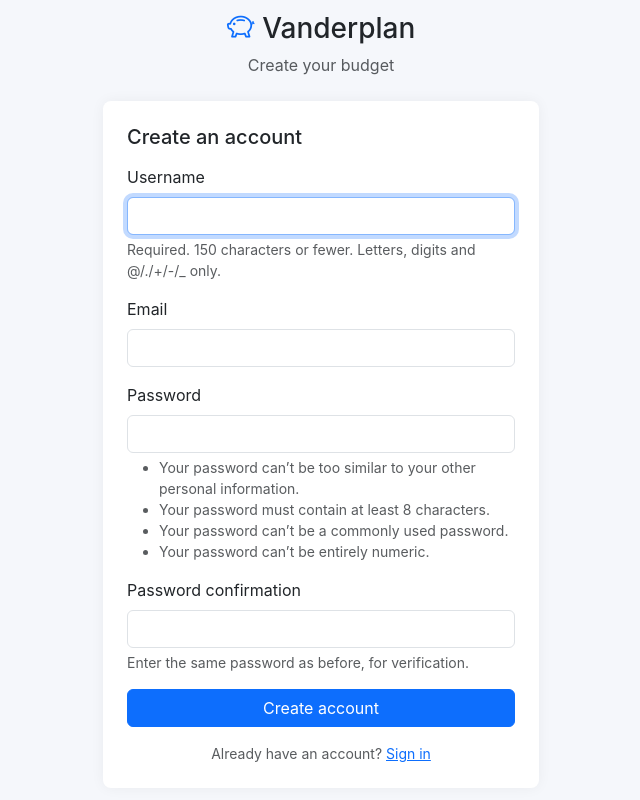
After one commit to danvdvlies/vanderplan, a Django app: page /accounts/register/ in a window 1280 px wide. The commit adds this page. Shown: the whole page, without its empty margins (319-959 px from the left). Run offline with Django 5.2, Linux system fonts and the light colour scheme.

Commit message:
Add self-service registration with starter budget
New users can sign up themselves instead of needing an admin-created account:

- /accounts/register/ form (username + optional email + password)
- On success: creates the user, seeds a starter set of category groups and
  categories so the budget screen is immediately usable, logs them in, and
  redirects to the dashboard
- ALLOW_REGISTRATION setting (env-driven) gates signup for closed/single-user
  deployments; login page shows/hides the "Create an account" link via a
  feature-flag context processor
- Starter-category scaffolding extracted to budget/starter.py and reused by the
  seed_data command

8 new tests (59 total).

Co-Authored-By: Claude Opus 4.8 <noreply@anthropic.com>

```diff
--- /dev/null
+++ b/budget/context_processors.py
@@ -0,0 +1,6 @@
+from django.conf import settings
+
+
+def feature_flags(request):
+    """Expose simple feature flags to all templates (e.g. the login page)."""
+    return {"allow_registration": settings.ALLOW_REGISTRATION}
--- a/budget/forms.py
+++ b/budget/forms.py
@@ -3,8 +3,25 @@ are scoped to the logged-in user in __init__ so a user can never attach their
 data to another user's records."""
 
 from django import forms
+from django.contrib.auth.forms import UserCreationForm
+from django.contrib.auth.models import User
 
 from .models import Account, Category, CategoryGroup, Goal, Transaction
+
+
+class RegisterForm(UserCreationForm):
+    """Self-service signup: username + optional email + password."""
+
+    email = forms.EmailField(required=False)
+
+    class Meta(UserCreationForm.Meta):
+        model = User
+        fields = ["username", "email"]
+
+    def __init__(self, *args, **kwargs):
+        super().__init__(*args, **kwargs)
+        for field in self.fields.values():
+            field.widget.attrs.setdefault("class", "form-control")
 
 
 class BootstrapModelForm(forms.ModelForm):
--- /dev/null
+++ b/budget/starter.py
@@ -0,0 +1,37 @@
+"""Starter budget scaffolding shared by registration and the seed command.
+
+Gives a brand-new user the envelope structure (groups + categories) so the
+budget screen is usable immediately, without inventing fake accounts, goals or
+transactions for them.
+"""
+
+from budget.models import Category, CategoryGroup
+
+STARTER_LAYOUT = [
+    ("Immediate Obligations", 1, ["Rent", "Groceries", "Fuel"]),
+    ("True Expenses", 2, ["Car Registration", "Car Service"]),
+    ("Savings Goals", 3, ["Emergency Fund"]),
+    ("Quality of Life", 4, ["Spending Money"]),
+]
+
+
+def create_starter_categories(user) -> dict[str, Category]:
+    """Create the default groups and categories for `user` (idempotent).
+
+    Returns a mapping of category name -> Category for callers that want to
+    attach extra data (e.g. the seed command's example goal).
+    """
+    categories: dict[str, Category] = {}
+    for group_name, order, category_names in STARTER_LAYOUT:
+        group, _ = CategoryGroup.objects.get_or_create(
+            user=user, name=group_name, defaults={"sort_order": order}
+        )
+        for i, category_name in enumerate(category_names, start=1):
+            category, _ = Category.objects.get_or_create(
+                user=user,
+                category_group=group,
+                name=category_name,
+                defaults={"sort_order": i},
+            )
+            categories[category_name] = category
+    return categories
--- a/budget/views.py
+++ b/budget/views.py
@@ -9,18 +9,21 @@ another user's data.
 from datetime import date, datetime
 from decimal import Decimal, InvalidOperation
 
+from django.conf import settings
 from django.contrib import messages
+from django.contrib.auth import login
 from django.contrib.auth.decorators import login_required
 from django.shortcuts import get_object_or_404, redirect, render
 from django.urls import reverse
 
-from . import services
+from . import services, starter
 from .forms import (
     AccountForm,
     CategoryForm,
     CategoryGroupForm,
     GoalForm,
     IncomeForm,
+    RegisterForm,
     TransactionForm,
 )
 from .models import (
@@ -54,6 +57,27 @@ def _parse_month(request) -> date:
 
 def _month_param(month_start: date) -> str:
     return month_start.strftime("%Y-%m")
+
+
+# --------------------------------------------------------------------------
+# Registration (self-service signup)
+# --------------------------------------------------------------------------
+def register(request):
+    """Create an account, seed a starter budget, and sign the user in."""
+    if not settings.ALLOW_REGISTRATION:
+        messages.error(request, "Registration is currently disabled.")
+        return redirect("login")
+    if request.user.is_authenticated:
+        return redirect("dashboard")
+
+    form = RegisterForm(request.POST or None)
+    if request.method == "POST" and form.is_valid():
+        user = form.save()
+        starter.create_starter_categories(user)
+        login(request, user)
+        messages.success(request, "Welcome! Your starter budget is ready.")
+        return redirect("dashboard")
+    return render(request, "registration/register.html", {"form": form})
 
 
 # --------------------------------------------------------------------------
--- a/config/settings.py
+++ b/config/settings.py
@@ -53,6 +53,7 @@ TEMPLATES = [
                 "django.template.context_processors.request",
                 "django.contrib.auth.context_processors.auth",
                 "django.contrib.messages.context_processors.messages",
+                "budget.context_processors.feature_flags",
             ],
         },
     },
@@ -106,6 +107,9 @@ LOGIN_URL = "login"
 LOGIN_REDIRECT_URL = "dashboard"
 LOGOUT_REDIRECT_URL = "login"
 
+# Allow self-service signup. Disable in single-user / closed deployments.
+ALLOW_REGISTRATION = config("ALLOW_REGISTRATION", default=True, cast=bool)
+
 # --- Production hardening (no-ops in local DEBUG) --------------------------
 SECURE_SSL_REDIRECT = config("SECURE_SSL_REDIRECT", default=False, cast=bool)
 SESSION_COOKIE_SECURE = config("SESSION_COOKIE_SECURE", default=False, cast=bool)
--- a/config/urls.py
+++ b/config/urls.py
@@ -1,6 +1,8 @@
 from django.contrib import admin
 from django.contrib.auth import views as auth_views
 from django.urls import include, path
+
+from budget import views as budget_views
 
 urlpatterns = [
     path("admin/", admin.site.urls),
@@ -10,5 +12,6 @@ urlpatterns = [
         name="login",
     ),
     path("accounts/logout/", auth_views.LogoutView.as_view(), name="logout"),
+    path("accounts/register/", budget_views.register, name="register"),
     path("", include("budget.urls")),
 ]
--- a/templates/registration/login.html
+++ b/templates/registration/login.html
@@ -34,6 +34,11 @@
           <button type="submit" class="btn btn-primary w-100">Sign in</button>
           <input type="hidden" name="next" value="{{ next }}">
         </form>
+        {% if allow_registration %}
+        <p class="text-center text-muted small mt-3 mb-0">
+          New here? <a href="{% url 'register' %}">Create an account</a>
+        </p>
+        {% endif %}
       </div>
     </div>
   </div>
--- /dev/null
+++ b/templates/registration/register.html
@@ -0,0 +1,41 @@
+{% load static %}
+<!DOCTYPE html>
+<html lang="en">
+<head>
+  <meta charset="utf-8">
+  <meta name="viewport" content="width=device-width, initial-scale=1">
+  <title>Create account · Vanderplan Budget</title>
+  <link rel="stylesheet" href="https://cdn.jsdelivr.net/npm/bootstrap@5.3.3/dist/css/bootstrap.min.css">
+  <link rel="stylesheet" href="https://cdn.jsdelivr.net/npm/bootstrap-icons@1.11.3/font/bootstrap-icons.min.css">
+  <link rel="stylesheet" href="{% static 'css/app.css' %}">
+</head>
+<body class="d-flex align-items-center" style="min-height:100vh;">
+  <div class="container" style="max-width:460px;">
+    <div class="text-center mb-4">
+      <h1 class="h3"><i class="bi bi-piggy-bank text-primary"></i> Vanderplan</h1>
+      <p class="text-muted">Create your budget</p>
+    </div>
+    <div class="card">
+      <div class="card-body p-4">
+        <h2 class="h5 mb-3">Create an account</h2>
+        <form method="post" novalidate>
+          {% csrf_token %}
+          {% for field in form %}
+            <div class="mb-3">
+              <label class="form-label" for="{{ field.id_for_label }}">{{ field.label }}</label>
+              {{ field }}
+              {% if field.help_text %}<div class="form-text small">{{ field.help_text|safe }}</div>{% endif %}
+              {% for error in field.errors %}<div class="text-danger small">{{ error }}</div>{% endfor %}
+            </div>
+          {% endfor %}
+          {% for error in form.non_field_errors %}<div class="alert alert-danger py-2">{{ error }}</div>{% endfor %}
+          <button type="submit" class="btn btn-primary w-100">Create account</button>
+        </form>
+        <p class="text-center text-muted small mt-3 mb-0">
+          Already have an account? <a href="{% url 'login' %}">Sign in</a>
+        </p>
+      </div>
+    </div>
+  </div>
+</body>
+</html>
```
Also changed, not shown: budget/management/commands/seed_data.py (+4 -21 lines), budget/tests/test_registration.py (added, +79 -0 lines), README.md.
